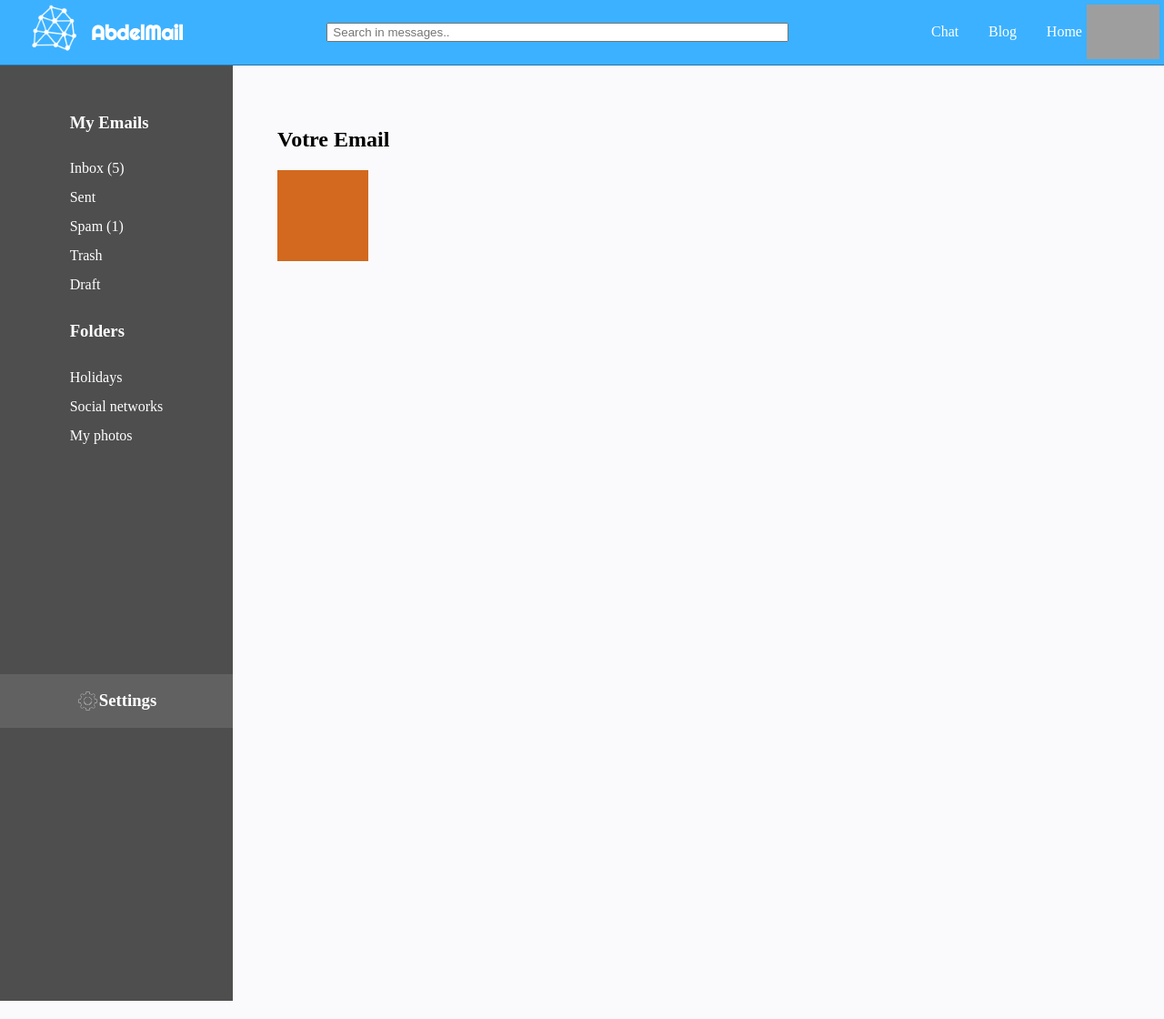
After one commit to akhelouat/front-prototype-email-application, a PHP site: page /email_1.html in a window 1280 px wide. The commit adds this page. Shown: the whole page at 91% size. Run offline with PHP 8.4, Linux system fonts and the light colour scheme; grey boxes are pictures that could not be loaded.

```diff
--- /dev/null
+++ b/email_1.html
@@ -0,0 +1,122 @@
+<!DOCTYPE html>
+<html>
+
+<head>
+
+  <link rel="stylesheet" href="style.css">
+</head>
+
+<body>
+  <header>
+    <div class="menu">
+
+      <ul id="mobile_menu">
+
+        <li><img src="menu.png" alt="menu" style="max-width: 35px;">
+          <ul>
+            <li><a href="#"><a href="#">Inbox (5)</a></li>
+            <li><a href="#">Sent</a></li>
+            <li><a href="#">Spam (1)</a></li>
+            <li><a href="#">Trash</a></li>
+            <li><a href="#"> Draft</a></li>
+
+
+
+          </ul>
+    </div>
+    <div class="logo"><img src="logo.png" alt="logo">
+      <h3>AbdelMail</h3>
+    </div>
+    <div class="search">
+      <input type="text" placeholder=" Search in messages.." name="userinput">
+
+    </div>
+    <div class="loading">
+      <img src="loading_icon.png" alt="loading" style="width: 0px;">
+    </div>
+    <div class="options_photo">
+      <div class="options">
+        <a href="#">Chat</a>
+        <a href="#">Blog</a>
+        <a href="#">Home</a>
+
+      </div>
+      <div class="photo"><img src="profil" alt="profil">
+      </div>
+    </div>
+  </header>
+  <main>
+    <aside>
+      <nav>
+        <div class="my_emails">
+          <h3>My Emails</h3>
+          <a href="#"> Inbox (5)</a>
+          <a href="#"> Sent</a>
+
+          <a href="#"> Spam (1)</a>
+
+          <a href="#"> Trash</a>
+
+          <a href="#"> Draft</a>
+
+
+        </div>
+        <div class="folders">
+          <h3>Folders</h3>
+          <a href="#"> Holidays</a>
+          <a href="#"> Social networks</a>
+
+          <a href="#"> My photos</a>
+
+
+        </div>
+      </nav>
+      <div class="settings">
+        <img src="settings.png" alt="settings">
+        <a href="#">
+          <h3>Settings</h3>
+        </a>
+
+      </div>
+
+
+
+    </aside>
+    <article>
+
+    <h2>Votre Email </h2>
+       <div class="test">
+
+       </div>
+
+
+
+
+
+
+
+
+    </article>
+
+
+  </main>
+
+  <div class="loading">
+    <img src="engrenage.png" alt="loading">
+
+
+
+  </div>
+  <div class="loading_reverse">
+    <img src="engrenage.png" alt="loading_reverse">
+  </div>
+
+
+</body>
+
+
+
+
+
+
+</html>
--- a/style.css
+++ b/style.css
@@ -150,6 +150,7 @@ aside
 
 
 
+
 }
 
 article
@@ -167,7 +168,7 @@ article
 {
     background-color: white;
     margin-top: 10px;
-    border: 1px solid #e2e2e6;
+    border-bottom: 1px solid #e2e2e6;
     height: 50px;
     width: 95%;
     display: flex;
@@ -813,3 +814,63 @@ article
 {
     max-width: 30px;
 }
+
+.new_message_icon
+{
+
+
+    height: 100px;
+    width: 100px;
+    position: fixed;
+    bottom: 20px;
+    right: 20px;
+    font-size: 3em;
+    display: flex;
+    justify-content: center;
+    align-items: center;
+    color: #4e4e4e;
+
+}
+.new_message_hover
+{
+
+    position: fixed;
+
+    bottom: 20px;
+    right: 120px;
+    width: 0px;
+    height: 100px;
+    font-size: 0.8em;
+    color: black;
+    transition: width 1s linear;
+    display: flex;
+    align-items: center;
+    opacity: 0%;
+    text-overflow: clip;
+
+
+}
+.new_message_icon:hover .new_message_hover
+{
+
+    width: 300px;
+    opacity: 100%;
+    transition: width 0.4s linear, opacity 0.3s linear ;
+}
+
+
+
+
+.test
+{
+    background-color: chocolate;
+    width: 100px;
+    height: 100px;
+}
+
+.test:hover
+{
+    background-color: darkcyan;
+    width: 600px;
+    transition: width 3s linear, background-color 1s linear;
+}
```
Also changed, not shown: index.html (+39 -21 lines).
